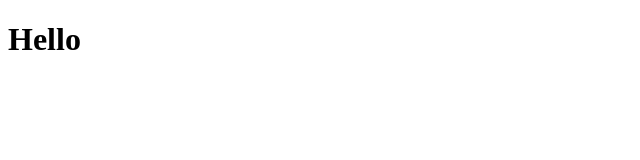
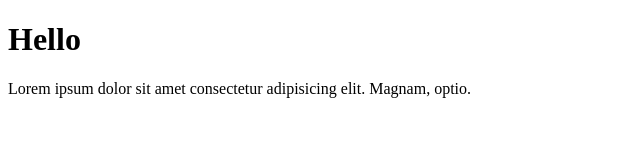
Before and after one commit to Dmitriy-Shalashov/test2, a plain HTML site: page index.html in a window 1280 px wide. Shown: the whole page, without its empty margins (0-640 px from the left). Drawn offline with Linux system fonts and the light colour scheme.

Commit message:
first commit

```diff
--- a/index.html
+++ b/index.html
@@ -8,5 +8,8 @@
   </head>
   <body>
     <h1>Hello</h1>
+    <p>
+      Lorem ipsum dolor sit amet consectetur adipisicing elit. Magnam, optio.
+    </p>
   </body>
 </html>
```
